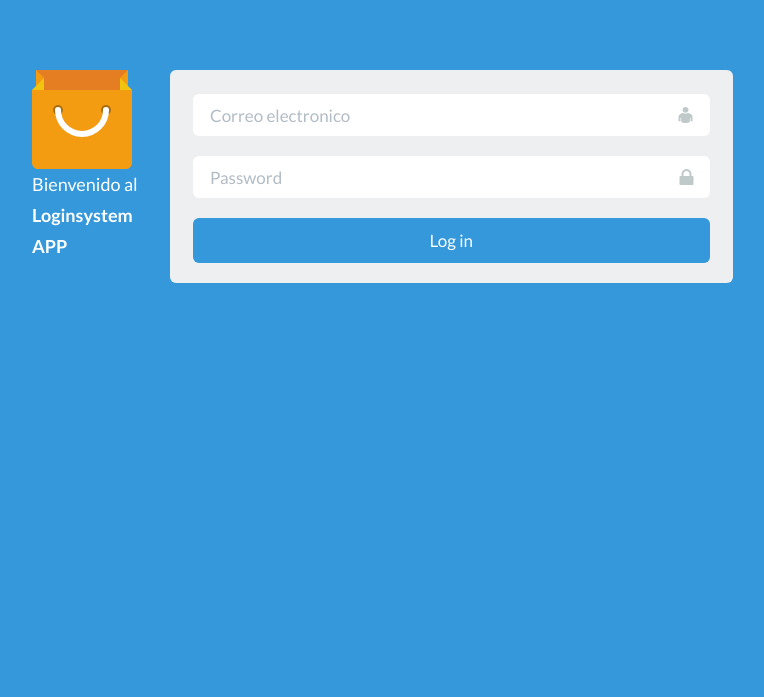
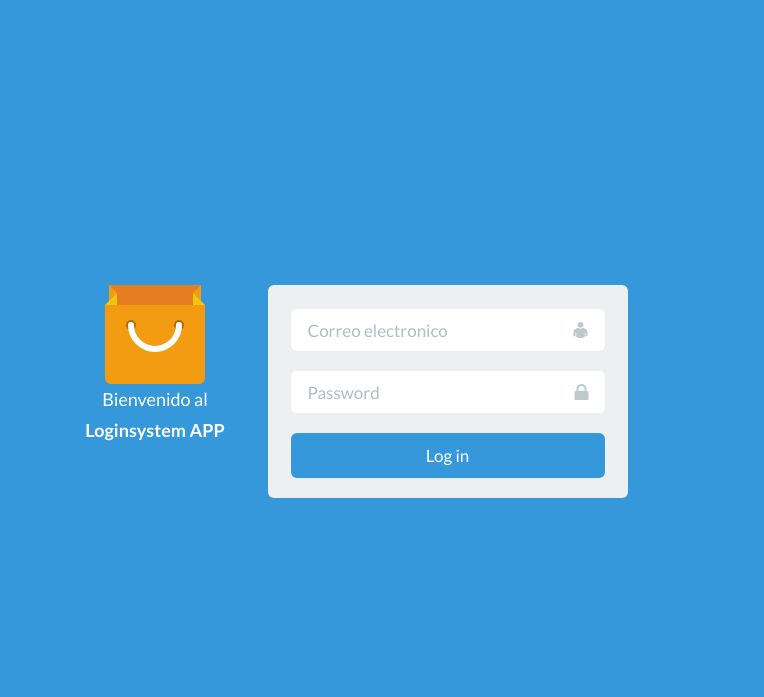
Before and after one commit to gianelo/loginsystem, a CodeIgniter app: page /loginsystem/ in a window 1280 px wide. Shown: the top 697 px of the page, without its empty margins (290-1054 px from the left). After the commit the page ends 498 px from the top, so only its background shows below. Run offline with CodeIgniter, Linux system fonts and the light colour scheme; some libraries are stand-ins or nearby versions.

Commit message:
Minor changes for the home design

```diff
--- a/application/config/config.php
+++ b/application/config/config.php
@@ -23,7 +23,7 @@ defined('BASEPATH') OR exit('No direct script access allowed');
 | a PHP script and you can easily do that on your own.
 |
 */
-$config['base_url'] = 'http://localhost:8080/loginsystem/';
+$config['base_url'] = 'http://127.0.0.1:8080/loginsystem/';
 
 /*
 |--------------------------------------------------------------------------
--- a/application/views/body/body.php
+++ b/application/views/body/body.php
@@ -1,15 +1,15 @@
 
 <body>
   <div class="container">
-    <div class="row">
-      <div class="col-lg-4 col-md-4 col-sm-4 col-xs-12">
-          <div class="center-div-30 right">
-            <img src="<?=base_url();?>static/img/icons/svg/paper-bag.svg" alt="paper-bag-icon">
-            <p style="color: white;">Bienvenido al <b>Loginsystem APP</b></p>
+    <div class="row" style="margin-top: 25%;">
+      <div class="col-lg-2 col-md-2 col-sm-3 col-xs-12 col-lg-offset-3 col-md-offset-2 col-sm-offset-2">
+          <div >
+            <img style="display:block;margin:0 auto 0 auto;" src="<?=base_url();?>static/img/icons/svg/paper-bag.svg" alt="paper-bag-icon" style="margin: 0 auto;">
+            <p style="color: white; text-align: center;">Bienvenido al <b>Loginsystem APP</b></p>
           </div>
       </div>
-      <div class="col-lg-8 col-md-8 col-sm-8 col-xs12">
-          <div class="login-form center-div-50 left">
+      <div class="col-lg-4 col-md-6 col-sm-6 col-xs-12">
+          <div class="login-form">
             <div class="form-group">
               <input class="form-control login-field" value="" placeholder="Correo electronico" id="login-name" type="text">
               <label class="login-field-icon fui-user" for="login-name"></label>
--- a/static/css/main.css
+++ b/static/css/main.css
@@ -1,6 +1,4 @@
 body{
-	min-height: 2000px;
-	padding-top: 70px;
 	background-color: #3498db;
 }
 .center-div-30{
@@ -10,7 +8,7 @@ body{
 }
 .center-div-50{
 	margin: 0 auto;
-	width: 75%;
+	width: 50%;
 	height: 100%;
 }
 .right{
```
Also changed, not shown: documentation/design/home-lg.jpg (added), documentation/design/home-md.jpeg (added), documentation/design/home-xs.jpeg (added).
